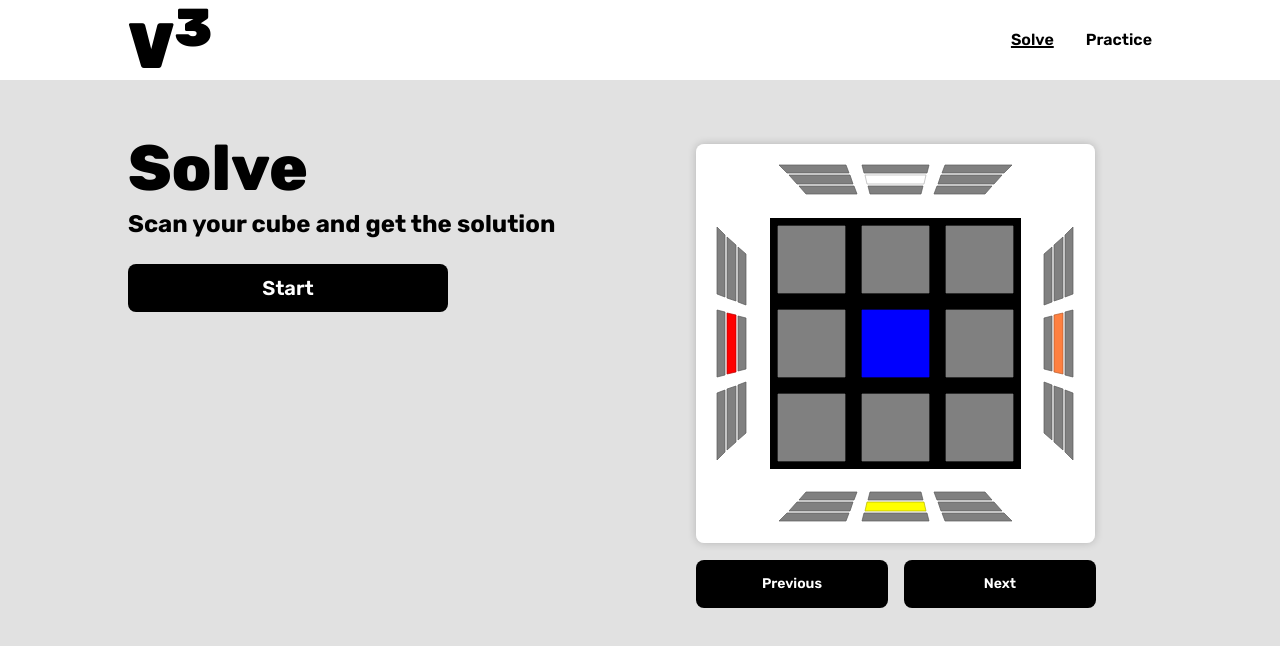
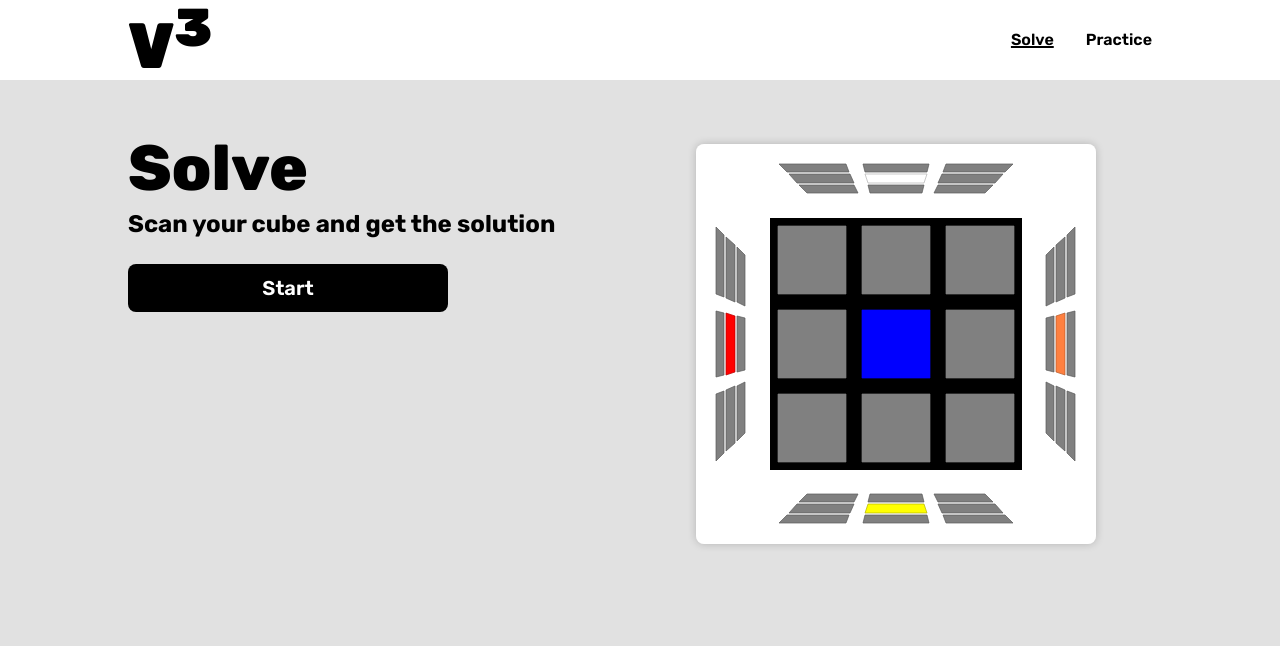
Before and after one commit to yelkhashab/VisionCubed, a React (Create React App) app: page /solve in a window 1280 px wide. Shown: the top 646 px of the page. Built offline with nearby package versions, Linux system fonts and the light colour scheme.

Commit message:
Refactor AnimCube3 component to use function syntax and add state prop

```diff
--- a/src/components/AnimCube3/AnimCube3.js
+++ b/src/components/AnimCube3/AnimCube3.js
@@ -1,7 +1,7 @@
 import './AnimCube3.scss'
 import React, { useEffect, useRef } from 'react';
 
-const AnimCube3 = ({ params, onButtonsLoaded, onStepClick, onBackClick }) => {
+export default function AnimCube3({ params, state, onButtonsLoaded, onStepClick, onBackClick }) {
     const containerRef = useRef(null);
     const idRef = useRef('cube-' + Math.random().toString(36).substr(2, 9));
     const scriptRef = useRef(null);
@@ -9,12 +9,14 @@ const AnimCube3 = ({ params, onButtonsLoaded, onStepClick, onBackClick }) => {
     useEffect(() => {
         const container = containerRef.current;
         const script = document.createElement('script');
-        script.innerHTML = `
+        script.innerHTML =
+            `
         var acjs_button = [];
         var acjs_put_var = [];
         var acjs_paint = [];
         AnimCube3("id=${idRef.current}&${params}");
         `;
+
         container.appendChild(script);
         scriptRef.current = script;
 
@@ -47,13 +49,13 @@ const AnimCube3 = ({ params, onButtonsLoaded, onStepClick, onBackClick }) => {
 
     return (
         <div className='AnimCube3'>
-            <div ref={containerRef} id={idRef.current} className='AnimCube3__canvas' style={{ width: '400px', height: '400px' }} />
+            <div ref={containerRef} id={idRef.current} className='AnimCube3__canvas' style={{ width: '401px', height: '401px' }} />
+            {state === 'solve' &&
                 <div className='AnimCube3__buttons'>
                     <button onClick={() => handleButtonClick(1)}>Previous</button>
                     <button onClick={() => handleButtonClick(5)}>Next</button>
                 </div>
+            }
         </div>
     );
 };
-
-export default AnimCube3;
```
Lines whose indentation alone changed are shown as unchanged.
